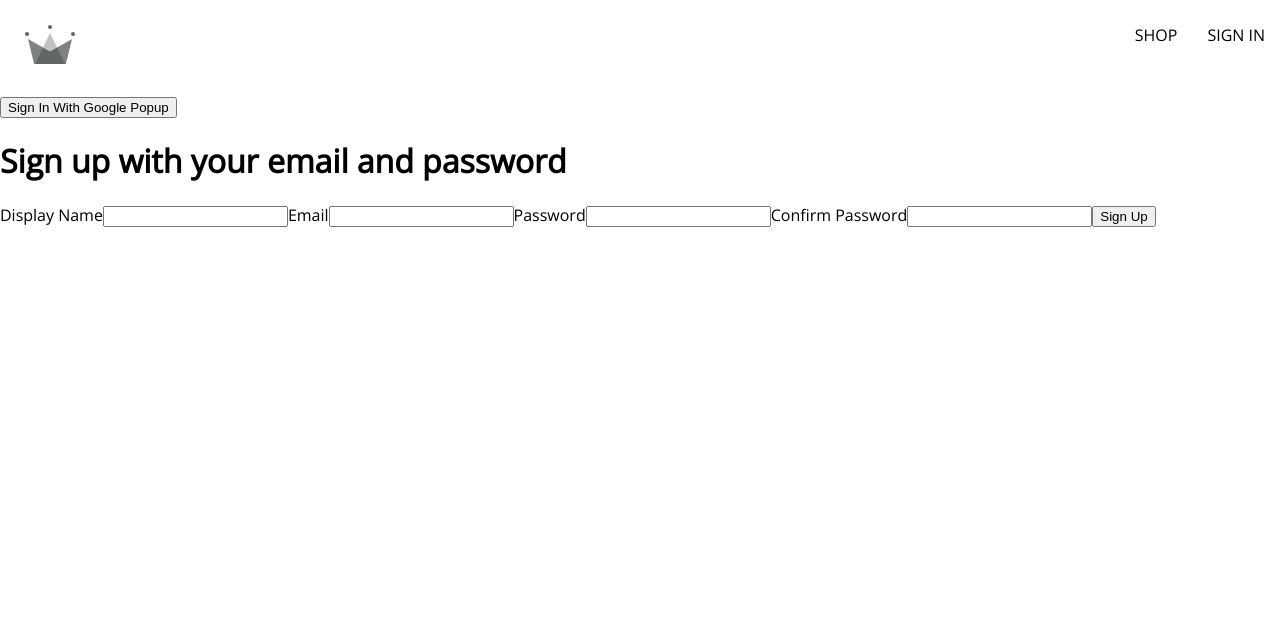
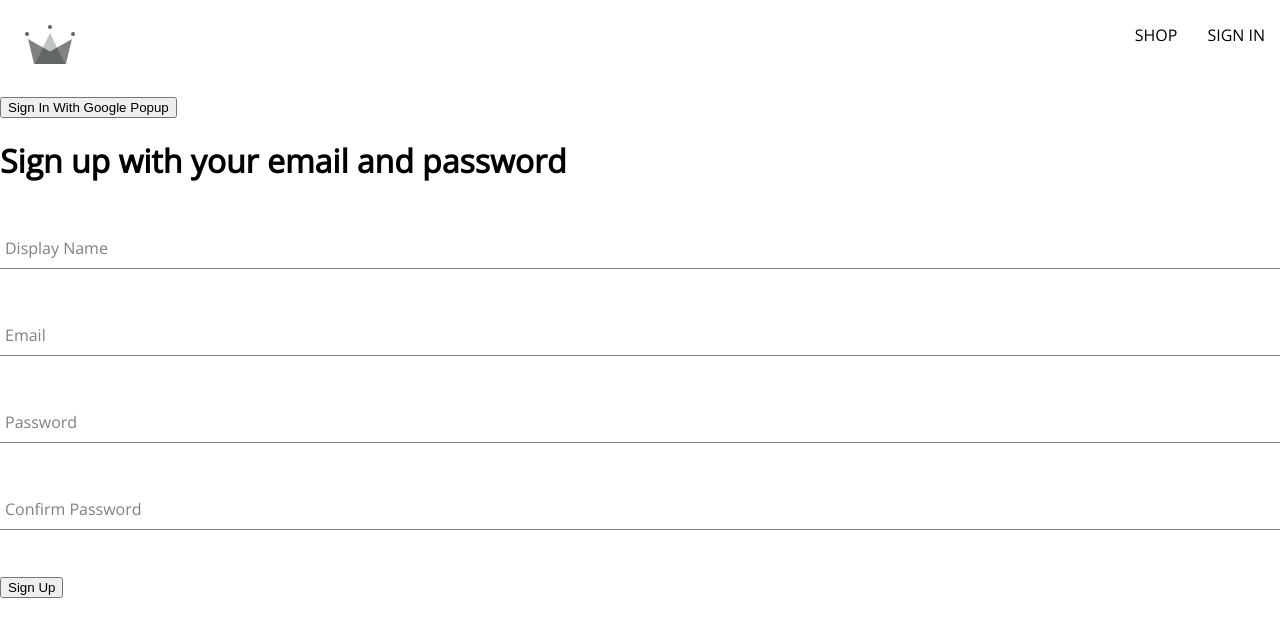
Before and after one commit to charlesGraham/mock-online-store, a React (Vite) app: page /sign-in in a window 1280 px wide. Shown: the top 636 px of the page. Built offline with nearby package versions, Linux system fonts and the light colour scheme.

Commit message:
Styled input fields

```diff
--- /dev/null
+++ b/src/components/form-input/form-input.component.jsx
@@ -0,0 +1,21 @@
+import React from 'react';
+import './form-input.styles.scss';
+
+const FormInput = ({ label, ...otherProps }) => {
+  return (
+    <div className='group'>
+      <input className='form-input' {...otherProps} />
+      {label && (
+        <label
+          className={`${otherProps.value.length ? 'shrink' : ''
+            } form-input-label`}
+        >
+          {label}
+        </label>
+      )}
+
+    </div>
+  );
+}
+
+export default FormInput;
--- /dev/null
+++ b/src/components/form-input/form-input.styles.scss
@@ -0,0 +1,54 @@
+$sub-color: grey;
+$main-color: black;
+
+@mixin shrinkLabel {
+  top: -14px;
+  font-size: 12px;
+  color: $main-color;
+}
+
+.group {
+  position: relative;
+  margin: 45px 0;
+
+  .form-input {
+    background: none;
+    background-color: white;
+    color: $sub-color;
+    font-size: 18px;
+    padding: 10px 10px 10px 5px;
+    display: block;
+    width: 100%;
+    border: none;
+    border-radius: 0;
+    border-bottom: 1px solid $sub-color;
+    margin: 25px 0;
+
+    &:focus {
+      outline: none;
+    }
+
+    &:focus~.form-input-label {
+      @include shrinkLabel();
+    }
+  }
+
+  input[type='password'] {
+    letter-spacing: 0.3em;
+  }
+
+  .form-input-label {
+    color: $sub-color;
+    font-size: 16px;
+    font-weight: normal;
+    position: absolute;
+    pointer-events: none;
+    left: 5px;
+    top: 10px;
+    transition: 300ms ease all;
+
+    &.shrink {
+      @include shrinkLabel();
+    }
+  }
+}
--- a/src/components/sign-up-form/sign-up-form.component.jsx
+++ b/src/components/sign-up-form/sign-up-form.component.jsx
@@ -1,6 +1,7 @@
 import { useState } from 'react';
+import FormInput from '../form-input/form-input.component';
 
-import { createAuthUserWithEmailAndPassword } from '../../utils/firebase/firebase';
+import { createAuthUserWithEmailAndPassword, createUserDocFromAuth } from '../../utils/firebase/firebase';
 
 const SignUpForm = () => {
   const defaultFormFields = {
@@ -12,6 +13,10 @@
 
   const [formFields, setFormFields] = useState(defaultFormFields);
   const { displayName, email, password, confirmPassword } = formFields;
+
+  const resetFormFields = () => {
+    setFormFields(defaultFormFields);
+  }
 
   const handleChange = (e) => {
     const { name, value } = e.target;
@@ -28,29 +33,29 @@
 
     //TODO: check if user was authenticated with email and password
     try {
-      const response = await createAuthUserWithEmailAndPassword(email, password);
-      console.log(response);
+      const { user } = await createAuthUserWithEmailAndPassword(email, password);
+      await createUserDocFromAuth(user, { displayName });
+      resetFormFields();
     } catch (err) {
-      console.log(err.message);
+      if (error.code === 'auth/email-alread-in-use') {
+        alert("Cannot create user. Email already in use");
+      } else console.log(err.message);
     }
+  }
 
-  }
+
 
   return (
     <div>
       <h1>Sign up with your email and password</h1>
       <form onSubmit={handleSubmit}>
-        <label>Display Name</label>
-        <input type="text" onChange={handleChange} name="displayName" value={displayName} required />
+        <FormInput label="Display Name" type="text" onChange={handleChange} name="displayName" value={displayName} required />
 
-        <label>Email</label>
-        <input type="email" onChange={handleChange} name="email" value={email} required />
+        <FormInput label="Email" type="email" onChange={handleChange} name="email" value={email} required />
 
-        <label>Password</label>
-        <input type="password" onChange={handleChange} name="password" value={password} required />
+        <FormInput label="Password" type="password" onChange={handleChange} name="password" value={password} required />
 
-        <label>Confirm Password</label>
-        <input type="password" onChange={handleChange} name="confirmPassword" value={confirmPassword} required />
+        <FormInput label="Confirm Password" type="password" onChange={handleChange} name="confirmPassword" value={confirmPassword} required />
 
         <button type="submit">Sign Up</button>
       </form>
--- a/src/utils/firebase/firebase.js
+++ b/src/utils/firebase/firebase.js
@@ -35,7 +35,10 @@
 
 
 // Create user
-export const createUserDocFromAuth = async (userAuth) => {
+export const createUserDocFromAuth = async (
+  userAuth,
+  additionalInfo = {}
+) => {
   if (!userAuth) return;
   const userDocRef = doc(db, 'users', userAuth.uid);
   console.log(userDocRef);
@@ -52,7 +55,8 @@
       await setDoc(userDocRef, {
         displayName,
         email,
-        createdAt
+        createdAt,
+        ...additionalInfo
       });
     } catch (err) {
       console.log('Error creating user' + err.message);
```
